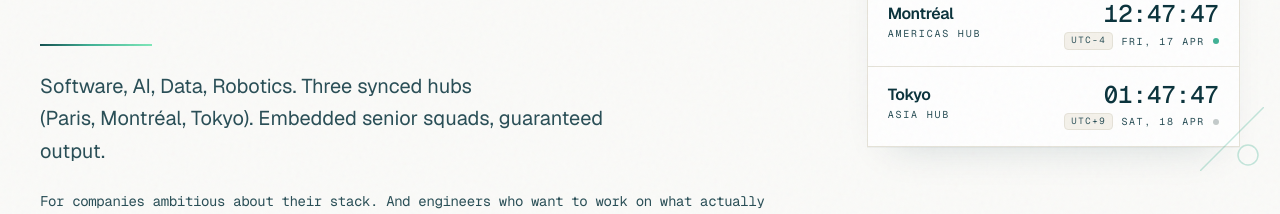
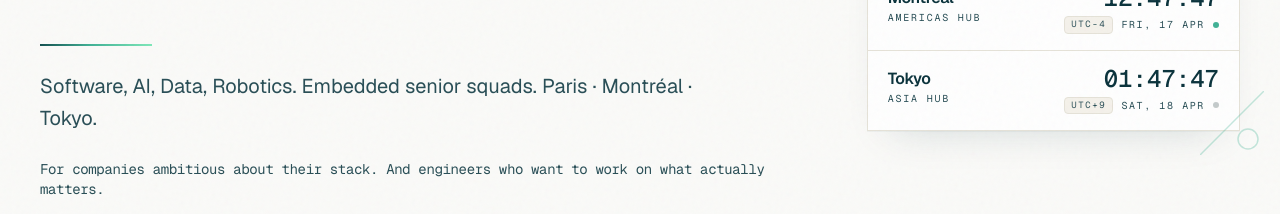
Before and after one commit to abbeal/abbeal-site-v2, a Next.js app: page /en in a window 1280 px wide. Shown: the part 468-682 px from the top of the page. Built offline with nearby package versions, Linux system fonts and the light colour scheme; no server answers.

Commit message:
copy(hero): subtitle C staccato (drop 'output garanti') + max-w-xl→2xl

```diff
--- a/app/[lang]/dictionaries/en.json
+++ b/app/[lang]/dictionaries/en.json
@@ -20,7 +20,7 @@
     "tape": "// 01 · Manifesto",
     "h1Top": "The tech we wished existed.",
     "h1Bottom": "So we built it.",
-    "subtitle": "Software, AI, Data, Robotics. Three synced hubs (Paris, Montréal, Tokyo). Embedded senior squads, guaranteed output.",
+    "subtitle": "Software, AI, Data, Robotics. Embedded senior squads. Paris · Montréal · Tokyo.",
     "proof": "For companies ambitious about their stack. And engineers who want to work on what actually matters.",
     "ctaPrimary": "Talk to an architect",
     "ctaSecondary": "Discover Mobbeal",
--- a/app/[lang]/dictionaries/fr.json
+++ b/app/[lang]/dictionaries/fr.json
@@ -20,7 +20,7 @@
     "tape": "// 01 · Manifesto",
     "h1Top": "La Tech qu'on aurait aimé trouver.",
     "h1Bottom": "On l'a fondée.",
-    "subtitle": "Software, IA, Data, Robotique. Trois hubs synchros (Paris, Montréal, Tokyo). Senior squads embarqués, output garanti.",
+    "subtitle": "Software, IA, Data, Robotique. Senior squads embarqués. Paris · Montréal · Tokyo.",
     "proof": "Pour les boîtes ambitieuses sur leur stack. Et les ingés qui veulent travailler sur les sujets qui comptent.",
     "ctaPrimary": "Parler à un architecte",
     "ctaSecondary": "Découvrir Mobbeal",
--- a/app/[lang]/dictionaries/ja.json
+++ b/app/[lang]/dictionaries/ja.json
@@ -20,7 +20,7 @@
     "tape": "// 01 · マニフェスト",
     "h1Top": "私たちが探していたテック。",
     "h1Bottom": "自分たちで創りました。",
-    "subtitle": "ソフトウェア、AI、データ、ロボティクス。3つの同期拠点（パリ、モントリオール、東京）。組み込み型シニアスクワッド、保証されたアウトプット。",
+    "subtitle": "ソフトウェア、AI、データ、ロボティクス。組み込み型シニアスクワッド。パリ · モントリオール · 東京。",
     "proof": "スタックに野心的な企業向け。そして本当に意味のある仕事をしたいエンジニアへ。",
     "ctaPrimary": "アーキテクトと相談",
     "ctaSecondary": "Mobbealを見る",
--- a/components/sections/Hero.tsx
+++ b/components/sections/Hero.tsx
@@ -128,7 +128,7 @@
 
           <motion.p
             {...fade(0.45, 16)}
-            className="mt-6 max-w-xl text-lg leading-relaxed text-[var(--color-ink-soft)] md:text-xl"
+            className="mt-6 max-w-2xl text-lg leading-relaxed text-[var(--color-ink-soft)] md:text-xl"
           >
             {d.hero.subtitle}
           </motion.p>
```
